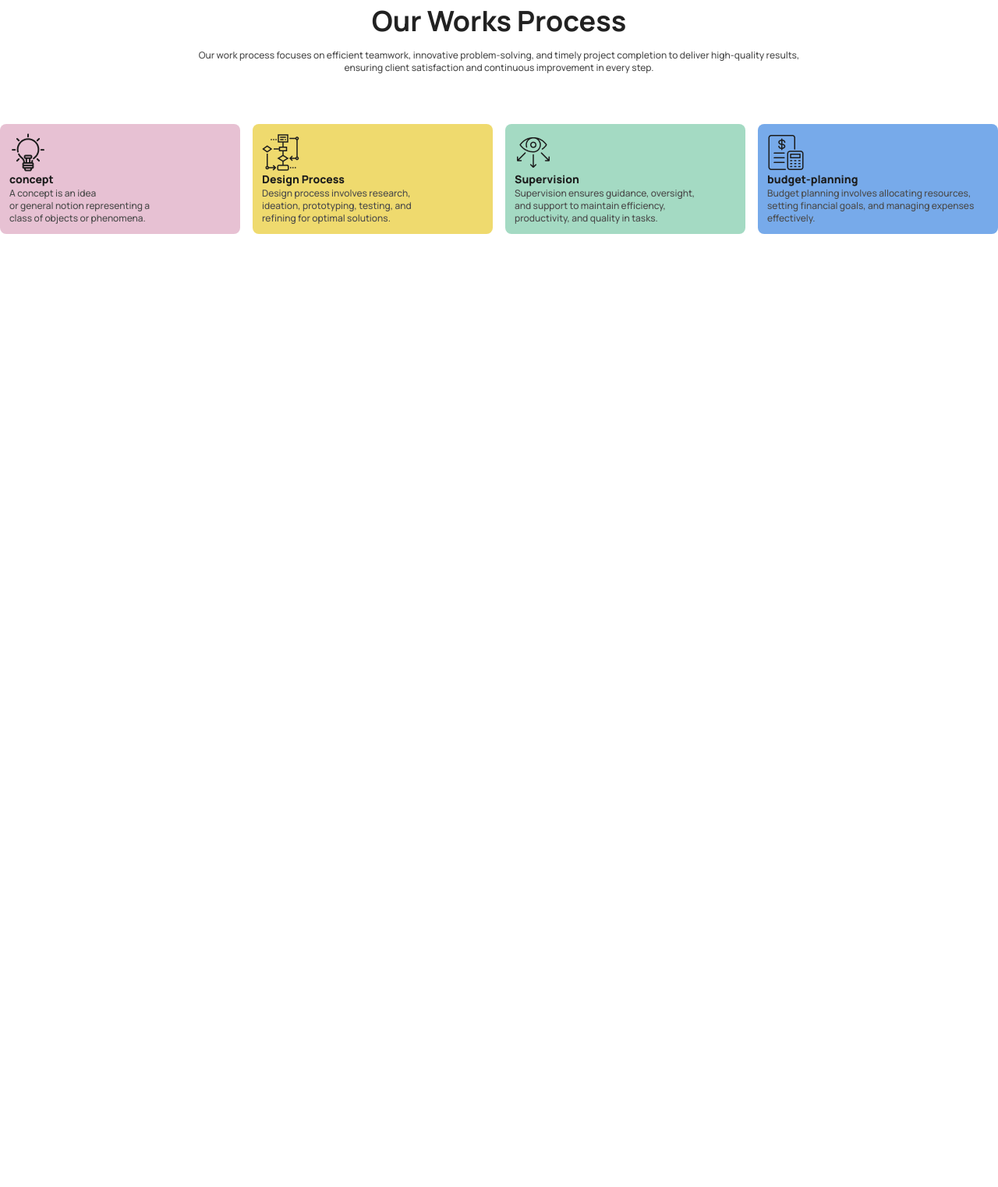
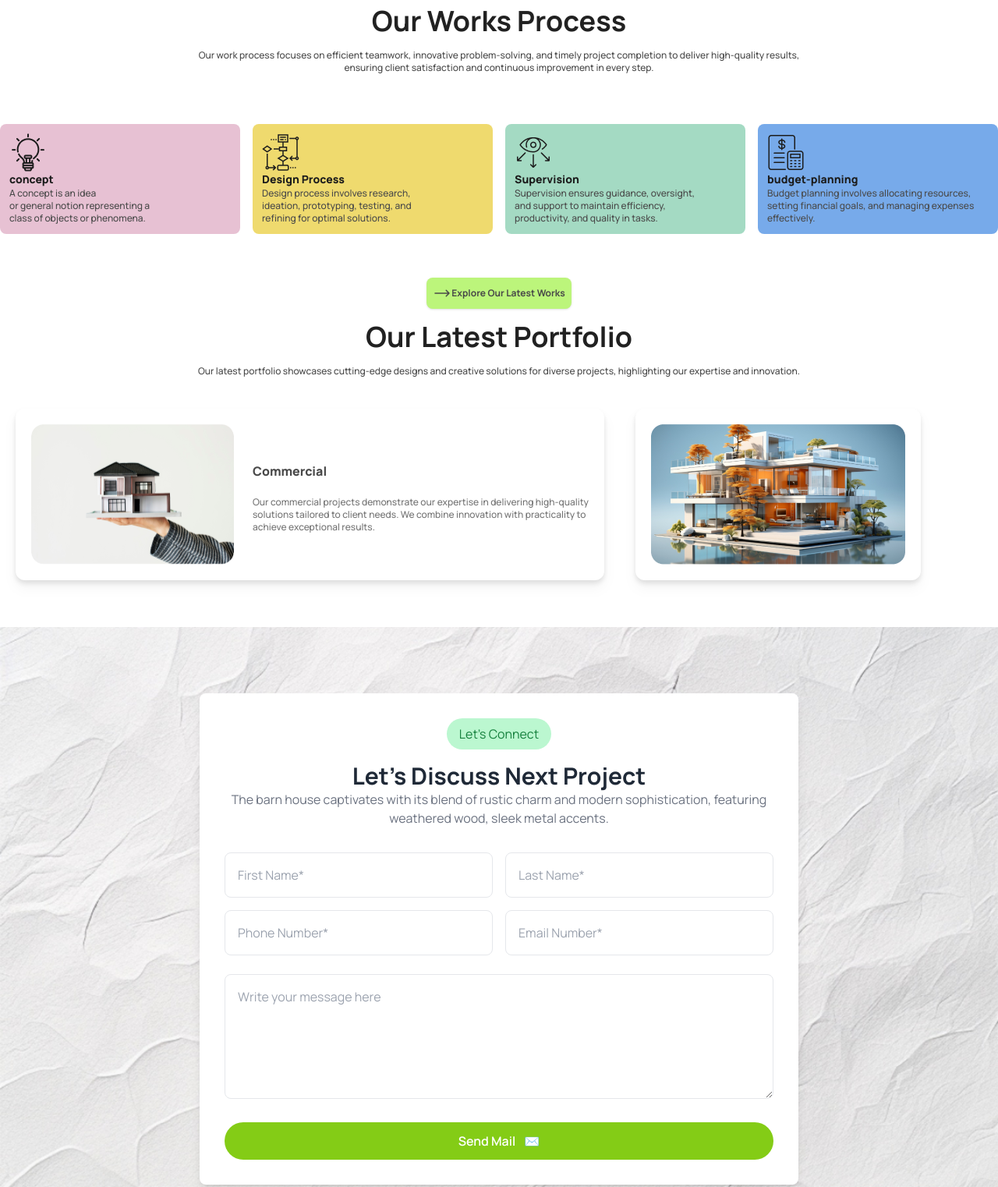
Before and after one commit to Rezuan17/web-dev-3rd-assignment-prjct, a plain HTML site: page index.html in a window 1280 px wide. Shown: the part 1528-3050 px from the top of the page at 78% size. Before the commit the page ends 1828 px from the top, so only its background shows below. Drawn offline with nearby package versions, Linux system fonts and the light colour scheme.

Commit message:
added the new 5th section in my assignment projects

```diff
--- a/index.html
+++ b/index.html
@@ -204,7 +204,7 @@
                         <svg xmlns="http://www.w3.org/2000/svg" fill="none" viewBox="0 0 24 24" stroke-width="1.5" stroke="currentColor" class="size-6">
                             <path stroke-linecap="round" stroke-linejoin="round" d="M17.25 8.25 21 12m0 0-3.75 3.75M21 12H3" />
                           </svg>
-                            How We Works
+                           <span> How We Works</span>
                     </button>
                     <h3 class="text-4xl text-[#212121] font-bold">Our Works Process</h3>
                     <p class="text-xs text-[#494949] font-medium">Our work process focuses on efficient teamwork, innovative problem-solving, and timely project completion to deliver high-quality results,<br> ensuring client satisfaction and continuous improvement in every step.</p>
@@ -268,6 +268,79 @@
 
             </div>
         </section>
+
+        <!-- 4th section -->
+         <section>
+            <!-- main div -->
+            <div>
+                <!-- 1st div work -->
+
+                <div class="space-y-4 justify-center items-center text-center mt-14">
+                    <button class="text-xs font-bold text-[#494949] inline-flex bg-[#bcf57b] shadow p-2 rounded-lg justify-center items-center">
+                        <svg xmlns="http://www.w3.org/2000/svg" fill="none" viewBox="0 0 24 24" stroke-width="1.5" stroke="currentColor" class="size-6">
+                            <path stroke-linecap="round" stroke-linejoin="round" d="M17.25 8.25 21 12m0 0-3.75 3.75M21 12H3" />
+                          </svg>
+                          <span class="">Explore Our Latest Works</span>
+                    </button>
+                    <h3 class="text-4xl text-[#212121] font-bold">Our Latest Portfolio </h3>
+                    <p class="text-xs text-[#494949] font-medium">Our latest portfolio showcases cutting-edge designs and creative solutions for diverse projects, highlighting our expertise and innovation.</p>
+                 </div >
+                 <!-- img-text-arrow etc div -->
+              <div class="mx-auto flex">
+                <!-- 1st img-text -->
+                 <div class="bg-white drop-shadow-lg rounded-xl my-10 mx-5 p-5 flex  my-10 mx-5  mt-10 p-5 md:grid-cols-1 lg:flex-wrap">
+                    <!-- image-1 -->
+                    <div><img src="assets/img1.png" alt=""></div>
+                    <div class="mt-12 ml-6 space-y-4 items-center">
+                        <h4 class="text-base text-[#494949] font-extrabold mb-5 ">Commercial</h4>
+                        <p class="text-xs text-[#737373] font-medium">Our commercial projects demonstrate our expertise in delivering high-quality <br> solutions tailored to client needs. We combine innovation with practicality to <br> achieve exceptional results.
+                            </p>
+                            </div>
+
+                    </div>
+                    <div>
+
+                        <div class="bg-white drop-shadow-lg rounded-xl my-10 mx-5 p-5">
+                            <img src="assets/img2.png" alt="">
+                         </div>
+                    </div>
+                 </div>
+
+              </div>
+
+            </div>
+         </section>
+
+        <!-- 5th section -->
+         <section>
+          <div class="flex justify-center items-center min-h-screen  bg-[url(assets/bg.jpg)] bg-cover bg-center mt-5">
+            <div class="w-full max-w-3xl p-8 bg-white shadow-lg rounded-lg">
+                <div class="text-center mb-8">
+                    <button class="bg-green-200 text-green-700 px-4 py-2 rounded-full mb-4">
+                        Let's Connect
+                    </button>
+                    <h1 class="text-3xl font-bold text-gray-800">Let's Discuss Next Project</h1>
+                    <p class="text-gray-500">
+                        The barn house captivates with its blend of rustic charm and modern sophistication,
+                        featuring weathered wood, sleek metal accents.
+                    </p>
+                </div>
+                <div class="grid grid-cols-1 sm:grid-cols-2 gap-4 mb-6">
+                    <input type="text" placeholder="First Name*" class="p-4 border rounded-lg w-full" />
+                    <input type="text" placeholder="Last Name*" class="p-4 border rounded-lg w-full" />
+                    <input type="text" placeholder="Phone Number*" class="p-4 border rounded-lg w-full" />
+                    <input type="email" placeholder="Email Number*" class="p-4 border rounded-lg w-full" />
+                </div>
+                <textarea placeholder="Write your message here" class="p-4 border rounded-lg w-full h-40 mb-6"></textarea>
+                <div class="text-center">
+                    <button class="bg-lime-500 text-white px-6 py-3 rounded-full font-semibold w-full">
+                        Send Mail <span class="ml-2">✉️</span>
+                    </button>
+                </div>
+            </div>
+        </div>
+         </section>
+
     </main>
 
     <!-- footer section start -->
```
